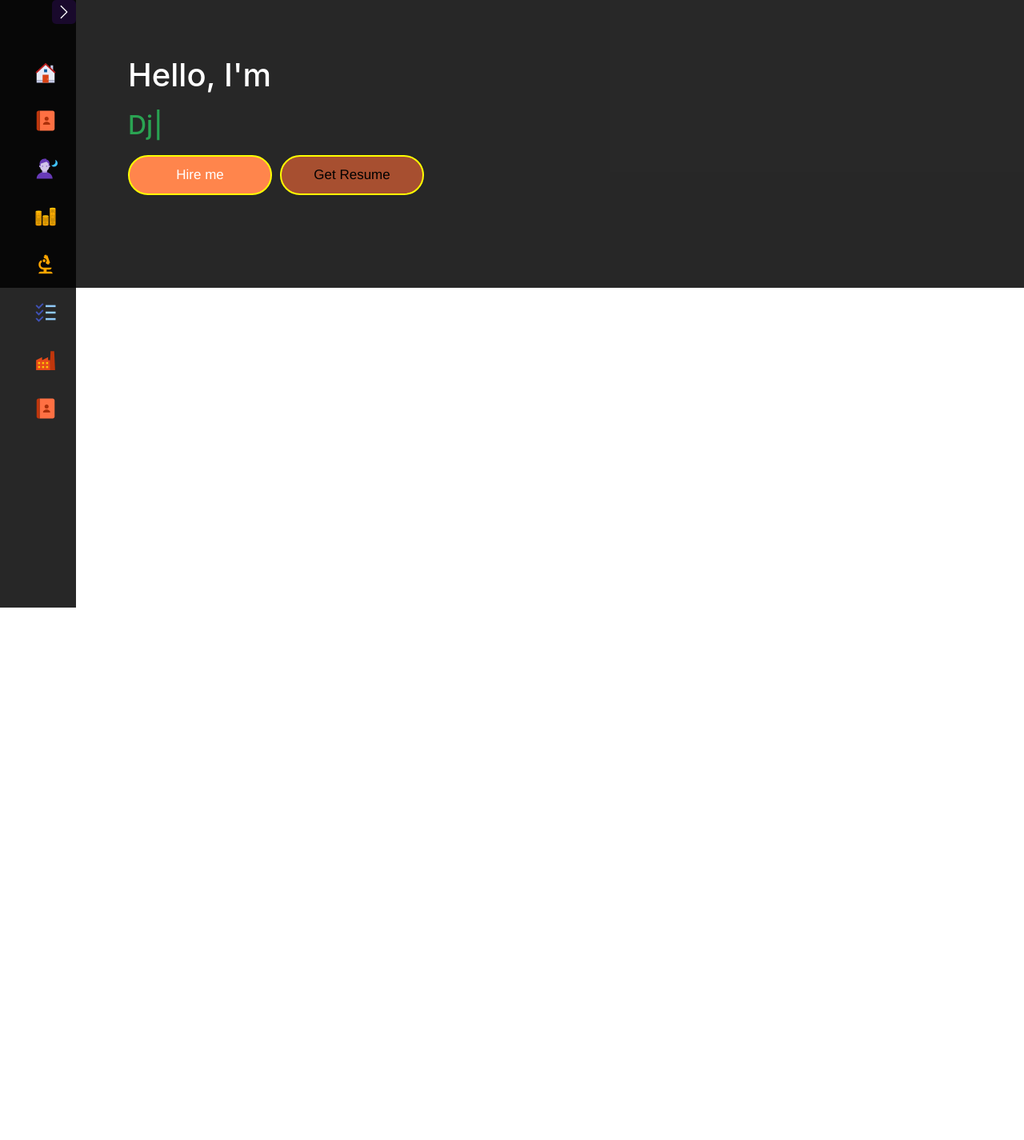
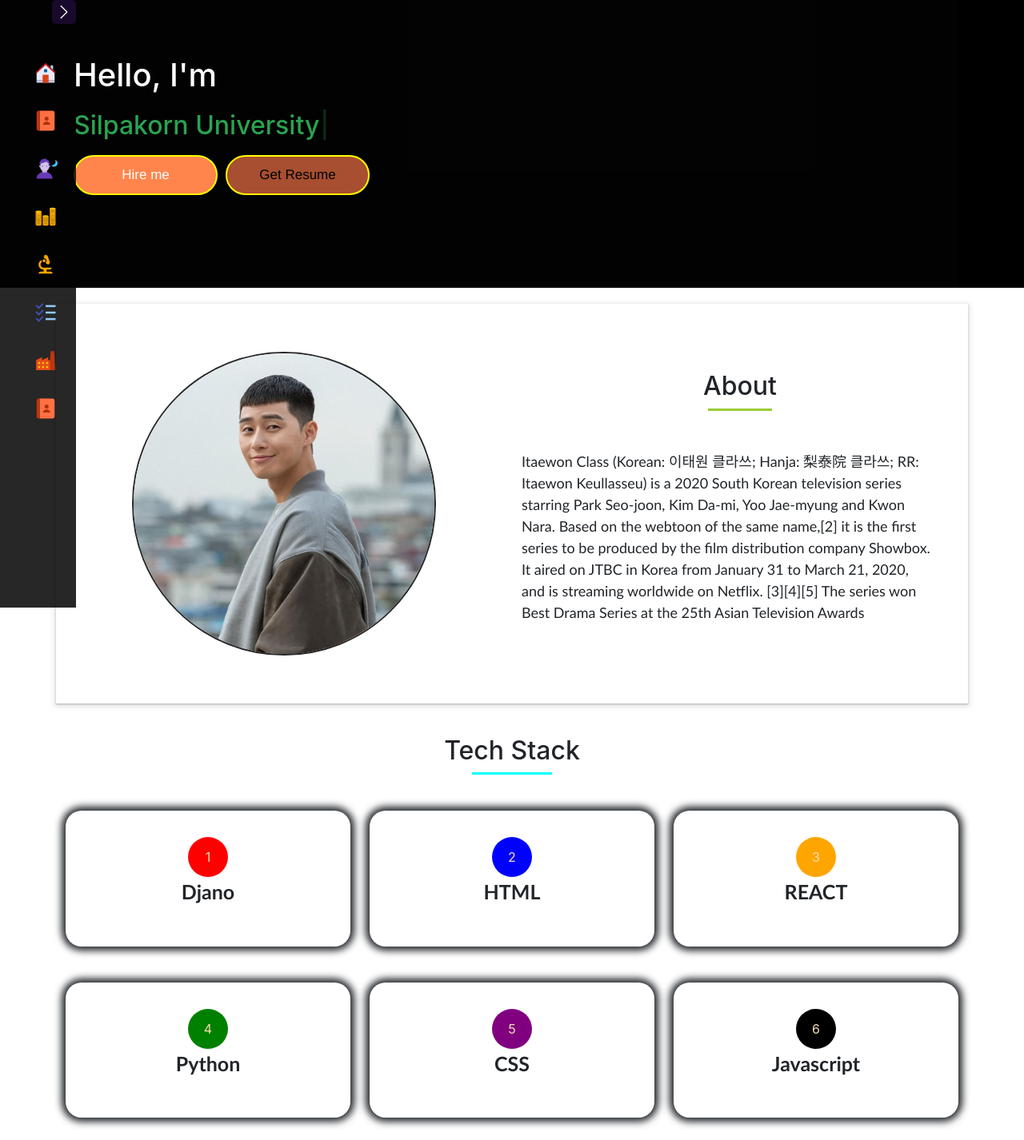
Before and after one commit to Tongmean/React-2_Portfolio, a React (Create React App) app: page / in a window 1280 px wide. Shown: the part 40-1466 px from the top of the page at 80% size. Before the commit the page ends 800 px from the top, so only its background shows below. Built offline with nearby package versions, Linux system fonts and the light colour scheme.

Commit message:
add About

```diff
--- a/package.json
+++ b/package.json
@@ -9,7 +9,9 @@
     "react": "^18.2.0",
     "react-dom": "^18.2.0",
     "react-icons": "^4.4.0",
+    "react-reveal": "^1.2.2",
     "react-scripts": "5.0.1",
+    "react-toastify": "^9.0.8",
     "typewriter-effect": "^2.19.0",
     "web-vitals": "^2.1.4"
   },
--- a/src/App.js
+++ b/src/App.js
@@ -1,10 +1,13 @@
 import './App.css';
 import Sidebar from './component/sideBar/Sidebar';
-
+import About from './component/about/About';
+import Techstack from './component/Tech-stack/Techstack';
 function App() {
   return (
     <div >
       <Sidebar/>
+      <About/>
+      <Techstack/>
     </div>
   );
 }
--- /dev/null
+++ b/src/component/Tech-stack/Techstack.js
@@ -0,0 +1,75 @@
+import React from 'react'
+import './techstack.css'
+import { useState } from 'react'
+const Techstack = () => {
+
+  const data = [
+    {
+      name:"Djano"
+    },
+    {
+      name:"HTML"
+    },
+    {
+      name:"REACT"
+    },
+    {
+      name:"Python"
+    },
+    {
+      name:"CSS"
+    },
+    {
+      name:"Javascript"
+    },
+    {
+      name:"VUE"
+    },
+    {
+      name:"Apple"
+    },
+  ]
+  const color =[
+    "red",
+    "blue",
+    "orange",
+    "green",
+    "purple",
+    "black",
+    "darkblue",
+    "red",
+
+  ]
+  const [showMoreTech, setshowMoreTech] = useState(6)
+  const loadMore = () => {
+    setshowMoreTech((prev) => prev+3);
+  }
+
+  return (
+    <div className='container tech-stack'>
+      <div className='tech-stack-title'>
+        <h2>Tech Stack</h2>
+        <span className='line-tech-stack'></span>
+      </div>
+      <div className='row'>
+        {data.slice(0, showMoreTech).map((item,index) => (
+          <div className='col-xl-4 col-lg-4 col-md-6 col-sm-12' key={index}>
+            <div className='tech-content'>
+              <span className='tech-num' style={{backgroundColor:color[index]}}>{index + 1}</span>
+              <p>
+                {item.name}
+              </p>
+            </div>
+          </div>
+        ))}
+      </div>
+      <div className='load-mor-tech' onClick={loadMore}>
+        load more
+
+      </div>
+
+    </div>
+  )
+}
+
+export default Techstack
--- /dev/null
+++ b/src/component/Tech-stack/techstack.css
@@ -0,0 +1,65 @@
+.tech-stack{
+    margin-top: 40px;
+    margin-bottom: 40px;
+    /* display: flex;
+    justify-content: center; */
+}
+.line-tech-stack {
+    display: block;
+    width: 100px;
+    background-color: aqua;
+    height: 3px;
+    margin: auto;
+    display: flex;
+    justify-content: center;
+
+}
+.tech-stack-title {
+    text-align: center;
+}
+.tech-content {
+    padding: 33px;
+    margin-top: 45px;
+    border-radius: 20px;
+    box-shadow: 0 0 10px 5px;
+
+}
+.tech-content p {
+    text-align: center;
+    font-family: 'Gill Sans', 'Gill Sans MT', Calibri, 'Trebuchet MS', sans-serif;
+    font-size: 25px;
+    font-weight: bold;
+
+}
+.tech-num {
+    display: flex;
+    border-radius: 90px;
+    height: 50px;
+    width: 50px;
+    color: wheat;
+    justify-content: center;
+    align-items: center;
+    text-align: center;
+    line-height: -50px;
+    margin: 0 auto;
+}
+.load-mor-tech{
+    display: flex;
+    margin-top: 30px;
+    justify-content: center;
+    width: 150px;
+    background-color: orange;
+    padding: 10px;
+    cursor: pointer;
+    margin-top: 30px;
+    margin-left: auto;
+    margin-right: auto;
+    border-radius: 90px;
+    margin-bottom: 30px;
+}
+.load-mor-tech:hover {
+    width: 220px;
+    background-color: #030303da;
+    color: white;
+    transition-duration: 2s;
+}
--- /dev/null
+++ b/src/component/about/About.js
@@ -0,0 +1,35 @@
+import React from 'react'
+import './about.css'
+import Profile from './Profile.jpg'
+const About = () => {
+  return (
+    <div className='container about-section'>
+        <div className='row'>
+            <div className='col-xl-6 col-lg-6 col-md-12 col-sm-12'>
+                <div className='Profile-pic'>
+                    <img src={Profile} alt='Profile pic' />
+                </div>
+            </div>
+
+            <div className='col-xl-6 col-lg-6 col-md-12 col-sm-12'>
+                <div className='about-desc'>
+                    <div className='about-title'>
+                        <h2>About</h2>
+                        <span className='line'></span>
+                    </div>
+                    <p className='about-detail'>
+                        Itaewon Class (Korean: 이태원 클라쓰; Hanja: 梨泰院 클라쓰; RR: Itaewon Keullasseu)
+                        is a 2020 South Korean television series starring Park Seo-joon, Kim Da-mi,
+                        Yoo Jae-myung and Kwon Nara. Based on the webtoon of the same name,[2]
+                        it is the first series to be produced by the film distribution company Showbox.
+                        It aired on JTBC in Korea from January 31 to March 21, 2020, and is streaming worldwide on Netflix.
+                        [3][4][5] The series won Best Drama Series at the 25th Asian Television Awards
+                    </p>
+                </div>
+            </div>
+        </div>
+    </div>
+  )
+}
+
+export default About
--- /dev/null
+++ b/src/component/about/about.css
@@ -0,0 +1,41 @@
+.about-section {
+    box-shadow: rgba(60, 64, 67, 0.3) 0px 1px 2px 0px, rgba(60, 64, 67, 0.15) 0px 2px 6px 2px;
+    margin-top: 20px;
+}
+.Profile-pic {
+    flex-direction: column;
+    height: 500px;
+    display: flex;
+    justify-content: center;
+    align-items: center;
+}
+
+.Profile-pic img {
+    width: 380px;
+    height: 380px;
+    object-fit: cover;
+    border: 2px solid #030303da;
+    border-radius: 190px;
+}
+.about-desc {
+    flex-direction: column;
+    display: flex;
+    height: 500px;
+
+    justify-content: center;
+    align-items: center;
+}
+.line {
+    display: block;
+    width: 80px;
+    margin: auto;
+    height: 3px;
+    background-color: yellowgreen;
+    margin-bottom: 50px;
+}
+.about-detail {
+    margin-right: 30px;
+    font-family: 'Gill Sans', 'Gill Sans MT', Calibri, 'Trebuchet MS', sans-serif;
+    font-size: 18px;
+
+}
--- a/src/component/home/Home.css
+++ b/src/component/home/Home.css
@@ -4,7 +4,6 @@
     color: white;
 }
 .home-content {
-    margin-left: 150px;
     padding: 10px;
     margin-top: 100px;
 }
--- a/src/component/home/Home.js
+++ b/src/component/home/Home.js
@@ -14,9 +14,10 @@ function Home() {
                 <h2>
                 <Typewriter
                   options={{
-                    strings: ['Web Developer', 'Django', 'Stupid User'],
+                    strings: ['Silpakorn University', 'ECS'],
                     autoStart: true,
                     loop: true,
+                    delay:5,
 
                   }}
                 />
--- a/src/component/sideBar/Sidebar.css
+++ b/src/component/sideBar/Sidebar.css
@@ -1,6 +1,7 @@
 .sidebar-section {
     display: flex;
-    /* background-color: #000; */
+    background-color: #000;
+
 }
 .sidebar {
     width: 95px;
--- a/src/component/sideBar/Sidebar.js
+++ b/src/component/sideBar/Sidebar.js
@@ -21,7 +21,7 @@ const Sidebar = () => {
             <SidebarList expandSideBar={expandSideBar}/>
         </div>
 
-        <div className='container-fluid'>
+        <div className='container'>
             <Home/>
         </div>
 
--- a/src/component/sideBar/SidebarList.js
+++ b/src/component/sideBar/SidebarList.js
@@ -1,6 +1,6 @@
 import React from 'react'
 import './SidebarList.css'
-import Profile from '../Image/pic.jfif'
+import Profile from '../Image/Profile.jpg'
 import { MdBiotech } from "react-icons/md";
 
 import { FcHome, FcContacts, FcNightPortrait, FcSalesPerformance, FcTodoList, FcFactory } from "react-icons/fc";
```
Also changed, not shown: src/component/about/Profile.jpg (added), 1 other file (tests, documents, lock files or other folders).
